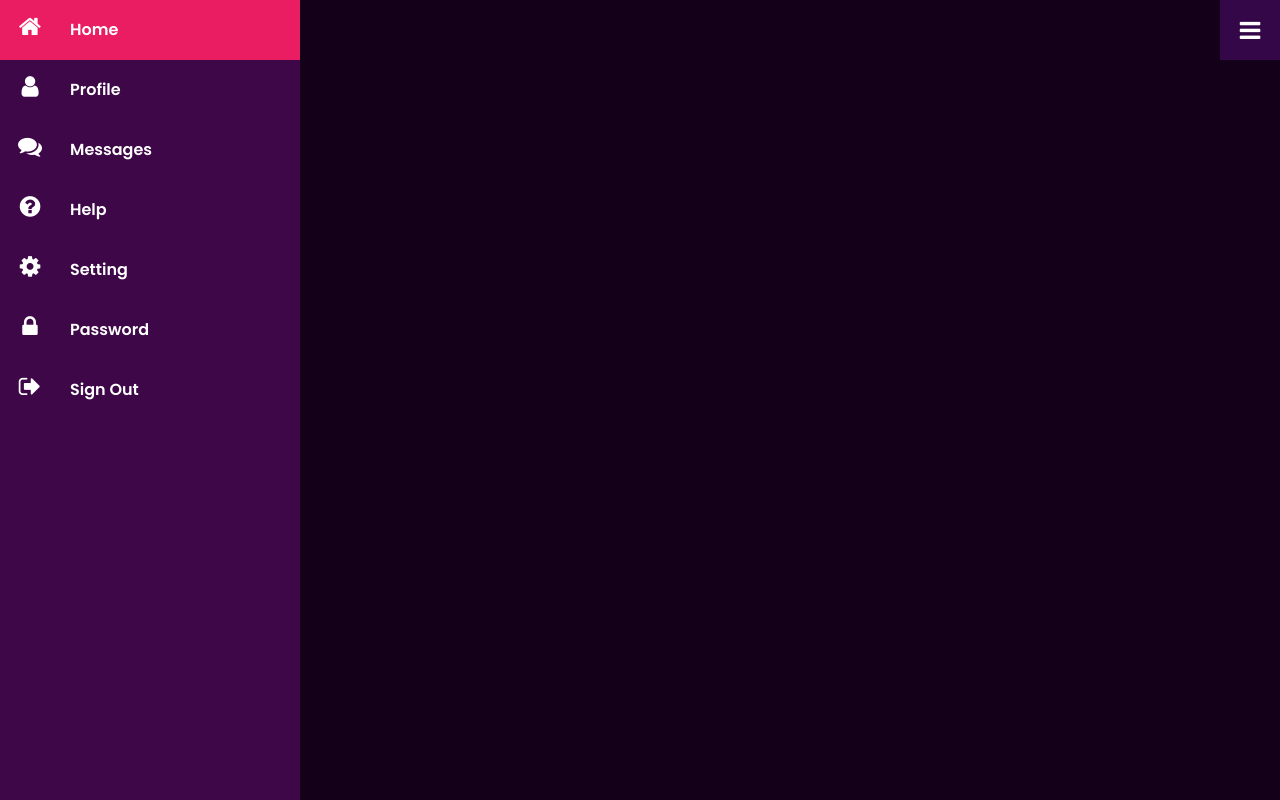
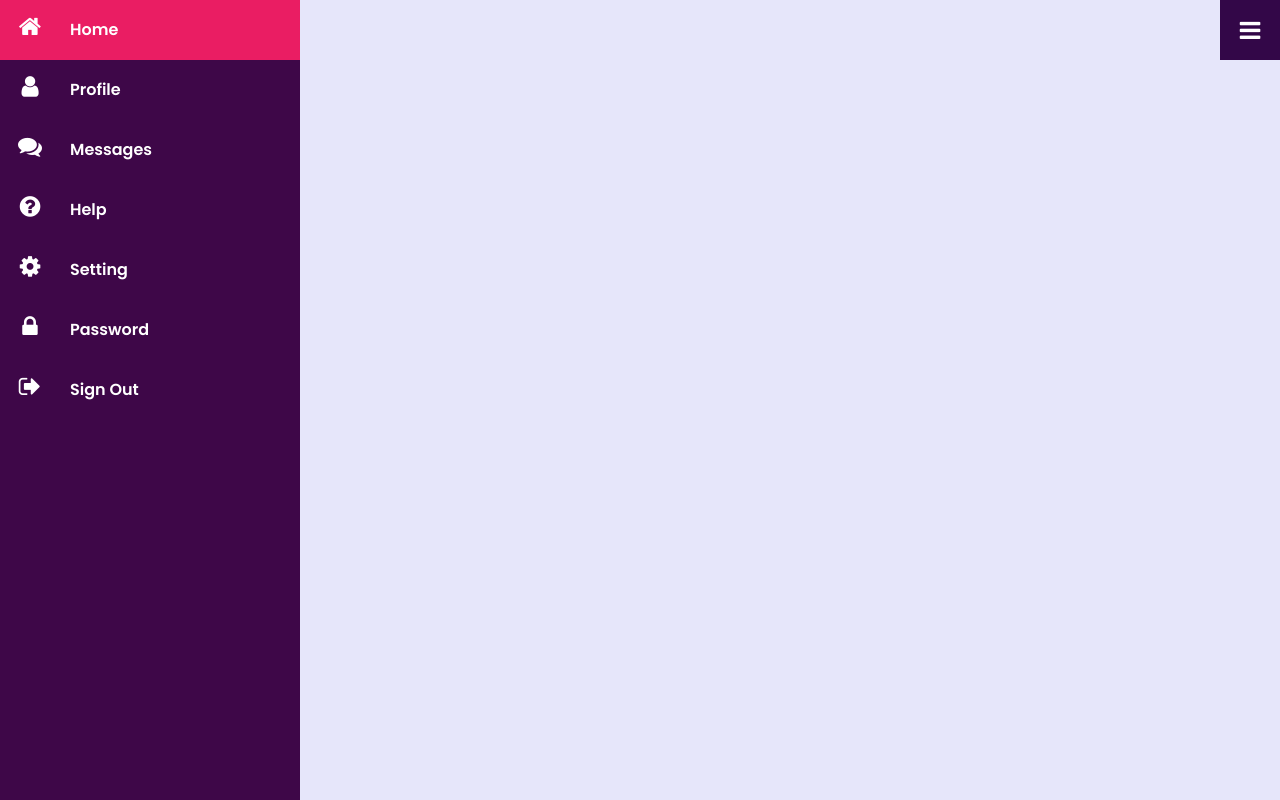
Before and after one commit to Utkarsh299-tech/github-for-noobs, a plain HTML site: page index.html in a window 1280 px wide. Drawn offline with Linux system fonts and the light colour scheme.

Commit message:
bg to lavender

```diff
--- a/style.css
+++ b/style.css
@@ -8,7 +8,7 @@
 }
 body{
     min-height: 100vh;
-    background: #150019;
+    background: lavender;
 }
 .navigation{
     position: fixed;
@@ -102,6 +102,3 @@ body{
         width: 100%;
     }
 }
-body{
-
-}
```
